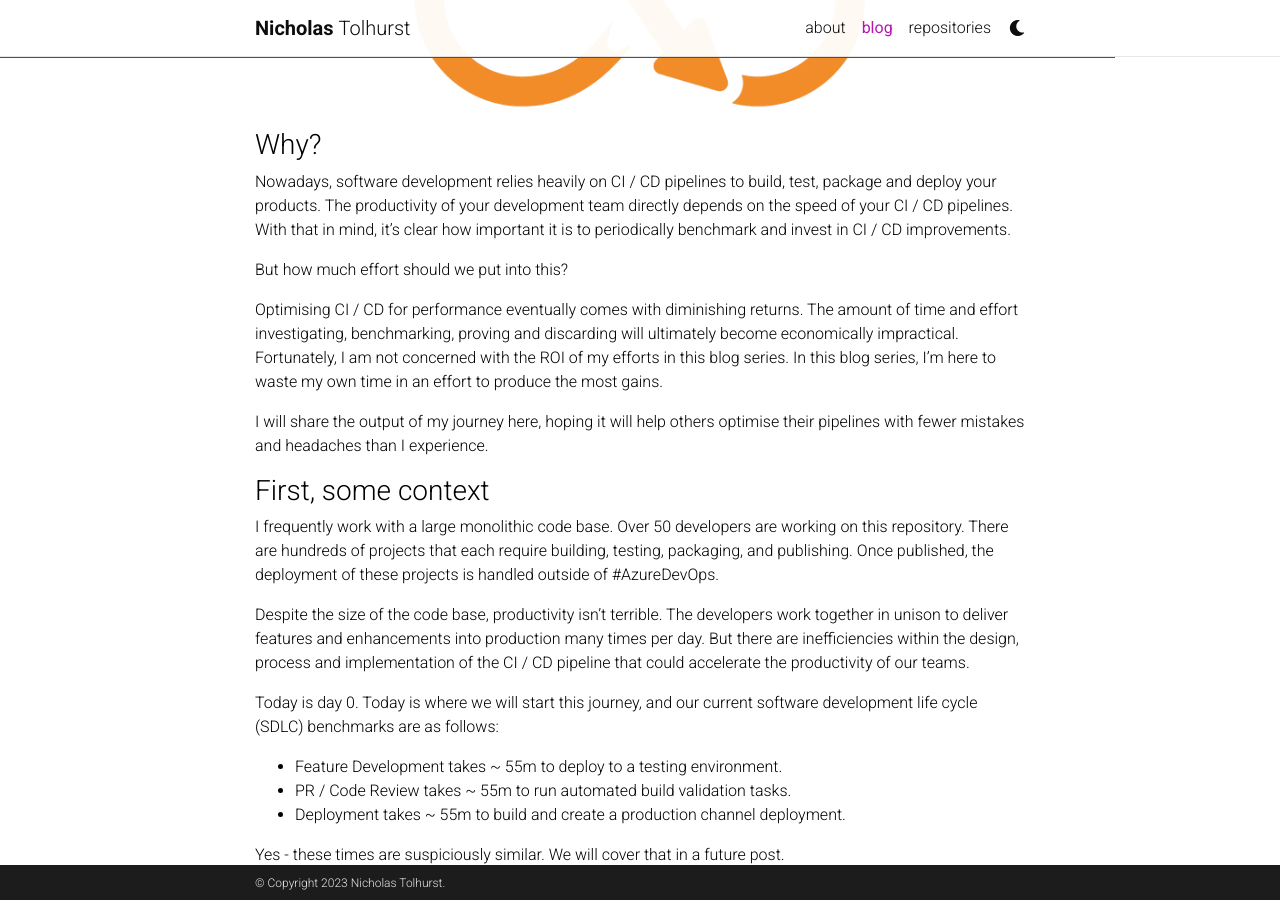
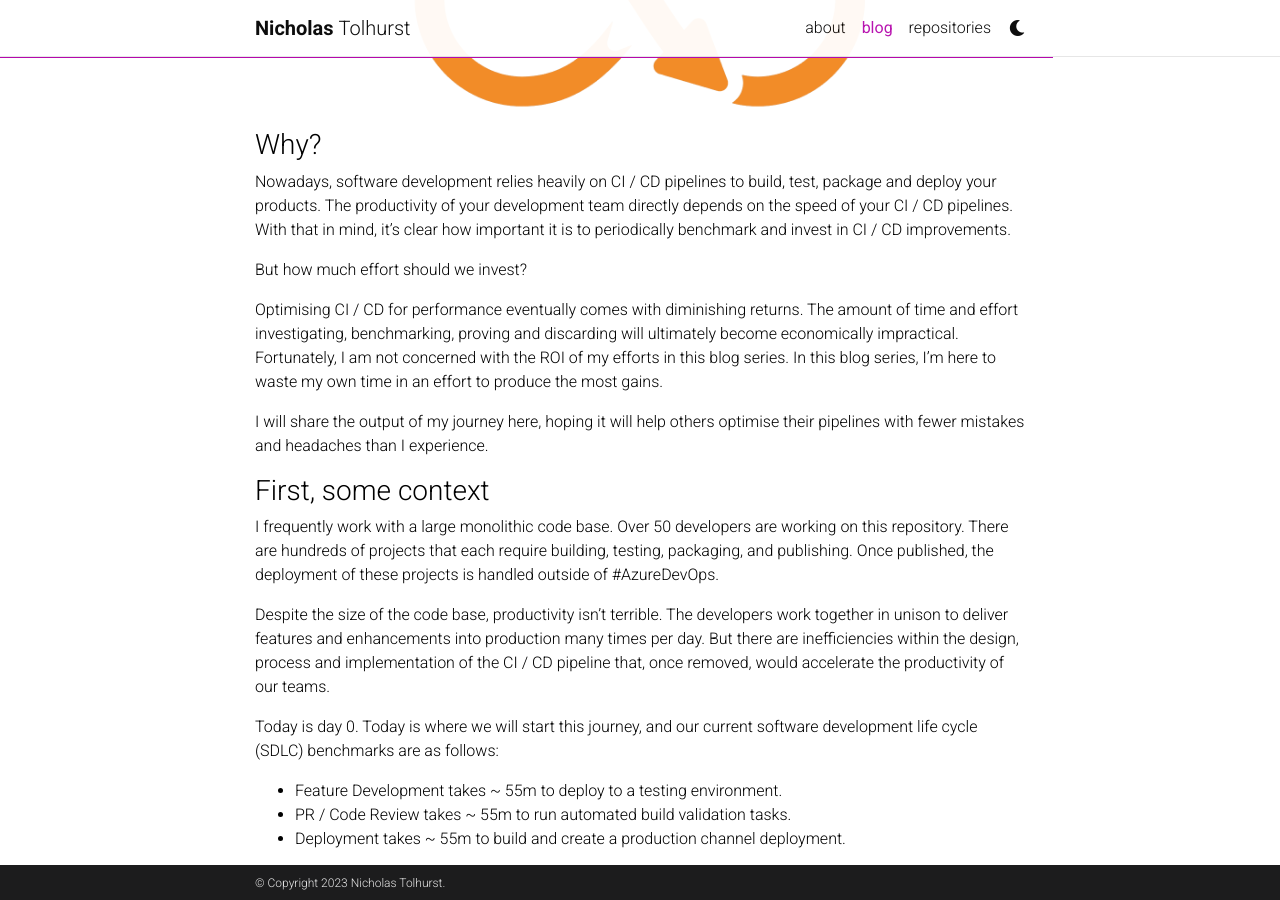
Before and after one commit to nicktolhurst/nicktolhurst.github.io, a Jekyll site: the page built from _posts/2023-03-11-faster-ci-introduction.md, in a window 1280 px wide and 900 px high, scrolled down 352 px. Built offline with Jekyll 4.4.1, drawn with Linux system fonts in a browser that asks for light colours; full-size pictures stand in for the smaller copies a plugin makes; comment, search, counter and statistics services are not loaded; a style sheet for code colours, icons or effects is not loaded.

Commit message:
final fix of wording

```diff
--- a/_posts/2023-03-11-faster-ci-introduction.md
+++ b/_posts/2023-03-11-faster-ci-introduction.md
@@ -14,7 +14,7 @@
 
 Nowadays, software development relies heavily on CI / CD pipelines to build, test, package and deploy your products. The productivity of your development team directly depends on the speed of your CI / CD pipelines. With that in mind, it's clear how important it is to periodically benchmark and invest in CI / CD improvements.
 
-But how much effort should we put into this?
+But how much effort should we invest?
 
 Optimising CI / CD for performance eventually comes with diminishing returns. The amount of time and effort investigating, benchmarking, proving and discarding will ultimately become economically impractical. Fortunately, I am not concerned with the ROI of my efforts in this blog series. In this blog series, I'm here to waste my own time in an effort to produce the most gains.
 
@@ -24,7 +24,7 @@
 
 I frequently work with a large monolithic code base. Over 50 developers are working on this repository. There are hundreds of projects that each require building, testing, packaging, and publishing. Once published, the deployment of these projects is handled outside of #AzureDevOps.
 
-Despite the size of the code base, productivity isn't terrible. The developers work together in unison to deliver features and enhancements into production many times per day. But there are inefficiencies within the design, process and implementation of the CI / CD pipeline that could accelerate the productivity of our teams.
+Despite the size of the code base, productivity isn't terrible. The developers work together in unison to deliver features and enhancements into production many times per day. But there are inefficiencies within the design, process and implementation of the CI / CD pipeline that, once removed, would accelerate the productivity of our teams.
 
 Today is day 0. Today is where we will start this journey, and our current software development life cycle (SDLC) benchmarks are as follows:
 
```
